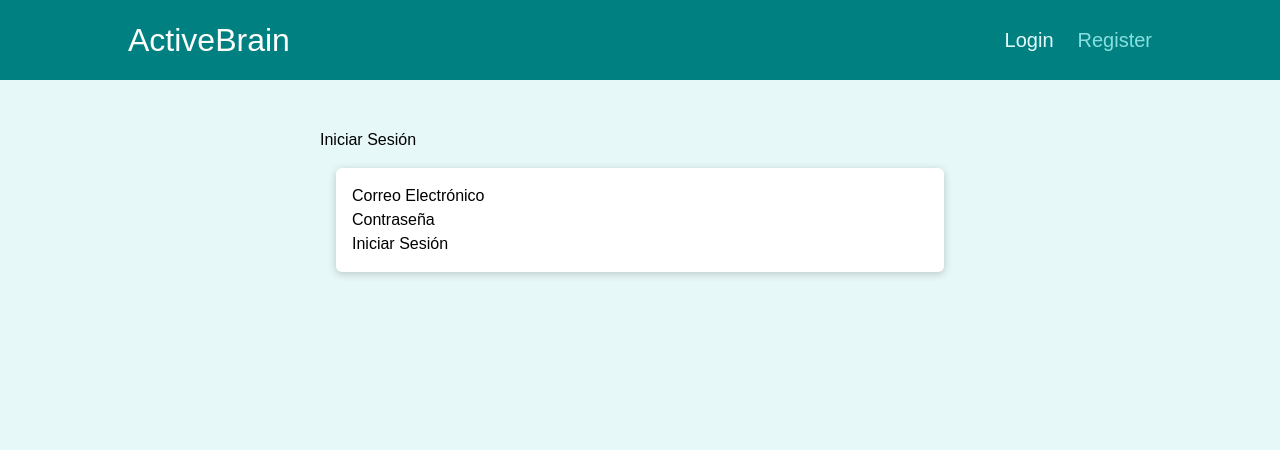
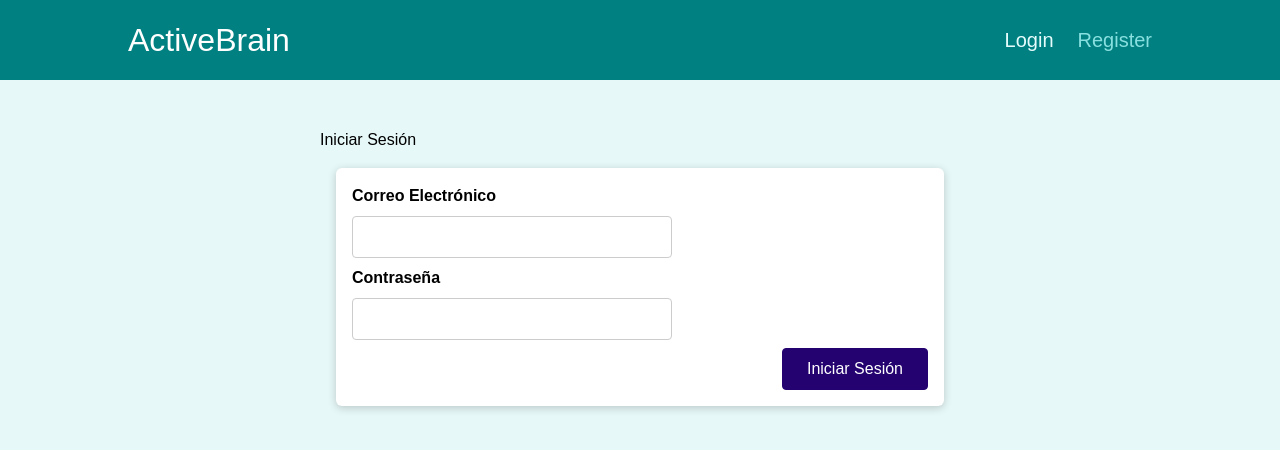
Before and after one commit to josecarlosmemo/activeBrain, a React (Create React App) app: page /login in a window 1280 px wide. Shown: the top 450 px of the page. Built offline with nearby package versions, Linux system fonts and the light colour scheme.

Commit message:
Finish login form

```diff
--- a/src/components/forms/LoginForm.js
+++ b/src/components/forms/LoginForm.js
@@ -1,7 +1,11 @@
 import React from "react";
 import useInput from "../../hooks/use-input";
+import styles from "./LoginForm.module.css";
+import { useNavigate } from "react-router-dom";
 
 function LoginForm() {
+  const navigate = useNavigate();
+
   const {
     value: enteredEmail,
     hasError: emailHasError,
@@ -34,13 +38,19 @@ function LoginForm() {
     console.log(`Correo: ${enteredEmail}`);
     console.log(`Contraseña: ${enteredPassword}`);
 
+    navigate("/home");
+
     emailReset();
     passwordReset();
   };
 
   return (
     <form onSubmit={submitFormHandler}>
-      <div>
+      <div
+        className={`${styles["form-control"]} ${
+          emailHasError && styles["invalid"]
+        }`}
+      >
         <label htmlFor="email">Correo Electrónico</label>
         <input
           id="email"
@@ -49,9 +59,17 @@ function LoginForm() {
           value={enteredEmail}
           type="email"
         />
-        {emailHasError && <p>Ingrese un Correo Electrónico válido.</p>}
+        {emailHasError && (
+          <p className={styles["error-text"]}>
+            Ingrese un Correo Electrónico válido.
+          </p>
+        )}
       </div>
-      <div>
+      <div
+        className={`${styles["form-control"]} ${
+          passordHasError && styles["invalid"]
+        }`}
+      >
         <label htmlFor="password">Contraseña</label>
         <input
           id="password"
@@ -60,10 +78,16 @@ function LoginForm() {
           value={enteredPassword}
           type="password"
         />
-        {passordHasError && <p>La contraseña no puede estar vacía.</p>}
+        {passordHasError && (
+          <p className={styles["error-text"]}>
+            La contraseña no puede estar vacía.
+          </p>
+        )}
       </div>
-      <div>
-        <button type="submit">Iniciar Sesión</button>
+      <div className={styles["form-actions"]}>
+        <button className={styles["button"]} type="submit">
+          Iniciar Sesión
+        </button>
       </div>
     </form>
   );
--- /dev/null
+++ b/src/components/forms/LoginForm.module.css
@@ -0,0 +1,75 @@
+.form-control {
+  @apply mb-2;
+}
+
+.form-control label,
+.form-control input {
+  @apply block;
+}
+
+.form-control label {
+  @apply font-bold mb-2;
+}
+
+.form-control input,
+.form-control select {
+  font: inherit;
+  border: 1px solid #ccc;
+
+  @apply p-2 rounded w-80 max-w-full;
+}
+
+.control-group {
+  @apply flex gap-x-4 flex-wrap;
+}
+
+.control-group .form-control {
+  min-width: 15rem;
+  flex: 1;
+}
+
+.button {
+  font: inherit;
+  background-color: #240370;
+  color: white;
+  border: 1px solid #240370;
+  padding: 0.5rem 1.5rem;
+  border-radius: 4px;
+  cursor: pointer;
+}
+
+.button:hover,
+.button:active {
+  background-color: #33059e;
+  border-color: #33059e;
+}
+
+.button:disabled,
+.button:disabled:active,
+.button:disabled:hover {
+  background-color: gray;
+  color: black;
+  border-color: black;
+}
+
+.form-actions {
+  text-align: right;
+}
+
+.form-actions button {
+  margin-left: 1rem;
+}
+
+.invalid input {
+  border: 1px solid #b40e0e;
+  background-color: #fddddd;
+}
+
+.invalid input:focus {
+  border-color: #ff8800;
+  background-color: #fbe8d2;
+}
+
+.error-text {
+  color: #b40e0e;
+}
```
